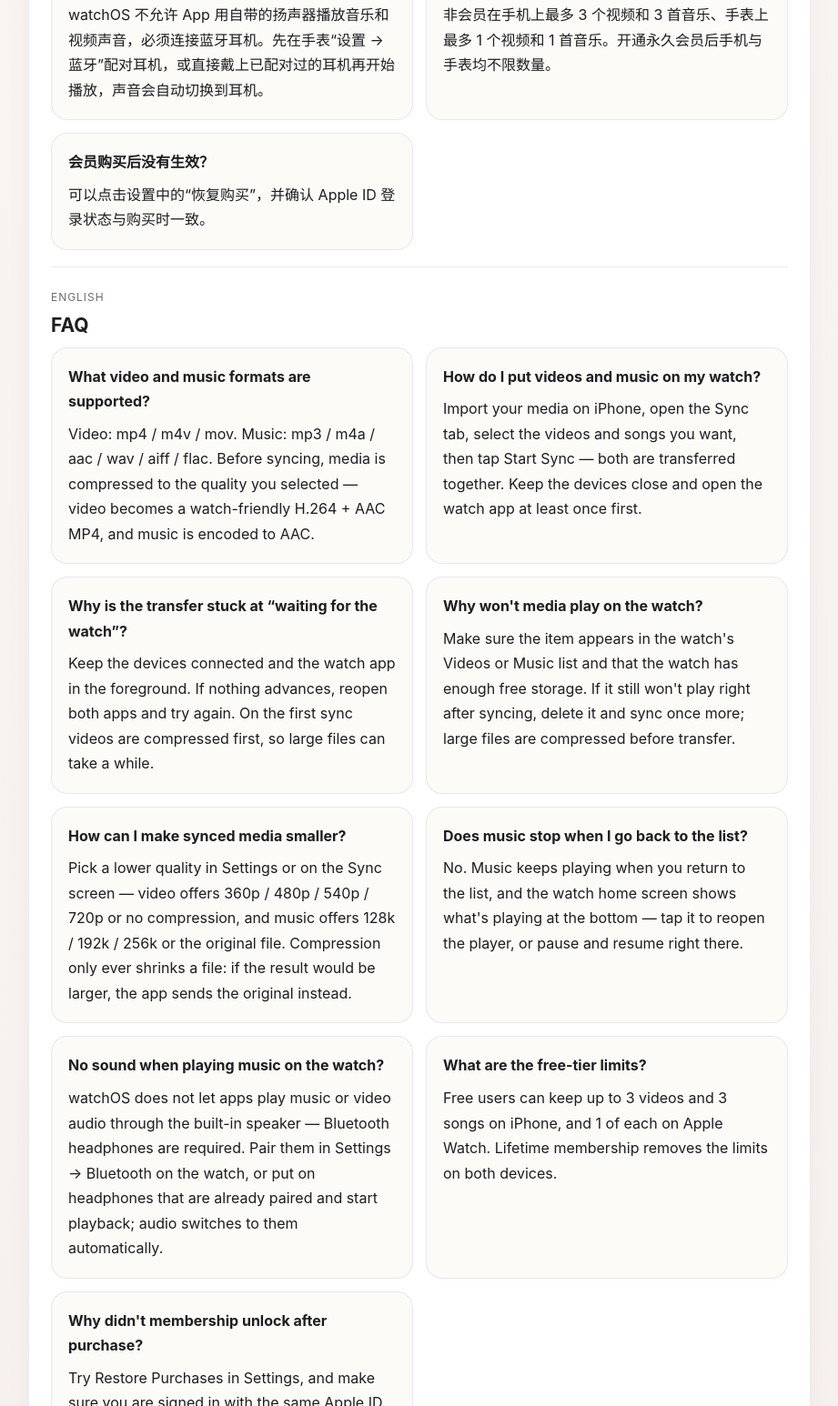
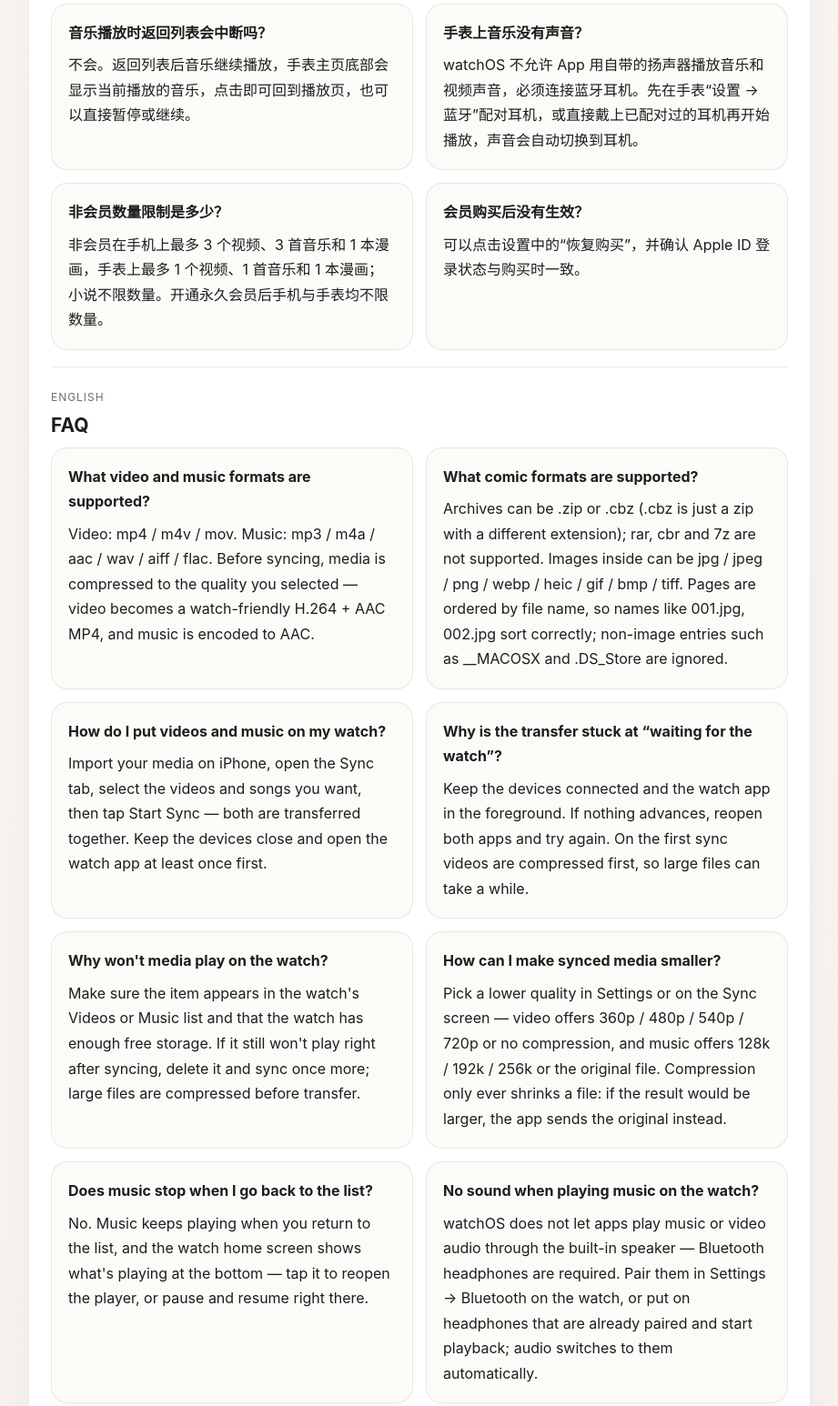
Before and after one commit to uuumr/gap-pin-pages, a plain HTML site: page WatchVideo_support.html in a window 1280 px wide. Shown: the part 1843-3389 px from the top of the page at 91% size, without its empty margins (179-1100 px from the left). Drawn offline with Linux system fonts and the light colour scheme.

Commit message:
Add files via upload
video

```diff
--- a/WatchVideo_support.html
+++ b/WatchVideo_support.html
@@ -190,6 +190,10 @@
                 <p>视频支持 mp4 / m4v / mov；音乐支持 mp3 / m4a / aac / wav / aiff / flac。同步到手表前会按所选画质 / 音质压缩，视频会转码为适合手表播放的 H.264 + AAC MP4，音乐转为 AAC。</p>
               </div>
               <div class="faq">
+                <h3>支持哪些漫画格式？</h3>
+                <p>压缩包支持 .zip 和 .cbz（.cbz 就是改过扩展名的 zip），不支持 rar / cbr / 7z。压缩包内的图片支持 jpg / jpeg / png / webp / heic / gif / bmp / tiff，按文件名排序作为页序，建议用 001.jpg、002.jpg 这样补零的命名；__MACOSX、.DS_Store 等非图片文件会被自动忽略。</p>
+              </div>
+              <div class="faq">
                 <h3>如何把视频和音乐传到手表？</h3>
                 <p>在 iPhone 上导入视频或音乐后，进入“同步”标签，分别勾选要同步的内容并点“开始同步”，两者会一起传到手表。请保持手机与手表靠近，并先打开过一次手表 App。</p>
               </div>
@@ -215,7 +219,7 @@
               </div>
               <div class="faq">
                 <h3>非会员数量限制是多少？</h3>
-                <p>非会员在手机上最多 3 个视频和 3 首音乐、手表上最多 1 个视频和 1 首音乐。开通永久会员后手机与手表均不限数量。</p>
+                <p>非会员在手机上最多 3 个视频、3 首音乐和 1 本漫画，手表上最多 1 个视频、1 首音乐和 1 本漫画；小说不限数量。开通永久会员后手机与手表均不限数量。</p>
               </div>
               <div class="faq">
                 <h3>会员购买后没有生效？</h3>
@@ -231,6 +235,10 @@
               <div class="faq">
                 <h3>What video and music formats are supported?</h3>
                 <p>Video: mp4 / m4v / mov. Music: mp3 / m4a / aac / wav / aiff / flac. Before syncing, media is compressed to the quality you selected — video becomes a watch-friendly H.264 + AAC MP4, and music is encoded to AAC.</p>
+              </div>
+              <div class="faq">
+                <h3>What comic formats are supported?</h3>
+                <p>Archives can be .zip or .cbz (.cbz is just a zip with a different extension); rar, cbr and 7z are not supported. Images inside can be jpg / jpeg / png / webp / heic / gif / bmp / tiff. Pages are ordered by file name, so names like 001.jpg, 002.jpg sort correctly; non-image entries such as __MACOSX and .DS_Store are ignored.</p>
               </div>
               <div class="faq">
                 <h3>How do I put videos and music on my watch?</h3>
@@ -258,7 +266,7 @@
               </div>
               <div class="faq">
                 <h3>What are the free-tier limits?</h3>
-                <p>Free users can keep up to 3 videos and 3 songs on iPhone, and 1 of each on Apple Watch. Lifetime membership removes the limits on both devices.</p>
+                <p>Free users can keep up to 3 videos, 3 songs and 1 comic on iPhone, and 1 of each on Apple Watch; books are unlimited. Lifetime membership removes the limits on both devices.</p>
               </div>
               <div class="faq">
                 <h3>Why didn't membership unlock after purchase?</h3>
```
